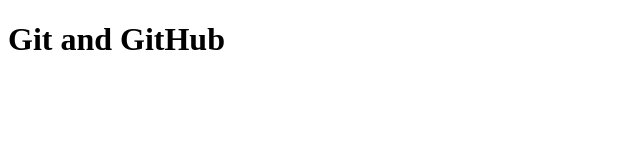
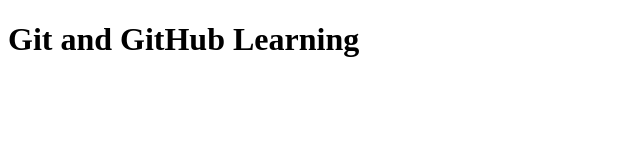
Before and after one commit to rsht123/Learning-Github, a plain HTML site: page index.html in a window 1280 px wide. Shown: the whole page, without its empty margins (0-640 px from the left). Drawn offline with Linux system fonts and the light colour scheme.

Commit message:
Changed heading

```diff
--- a/index.html
+++ b/index.html
@@ -4,6 +4,6 @@
         <title>Git and Github</title>
     </head>
     <body>
-        <h1>Git and GitHub</h1>
+        <h1>Git and GitHub Learning</h1>
     </body>
 </html>
```
